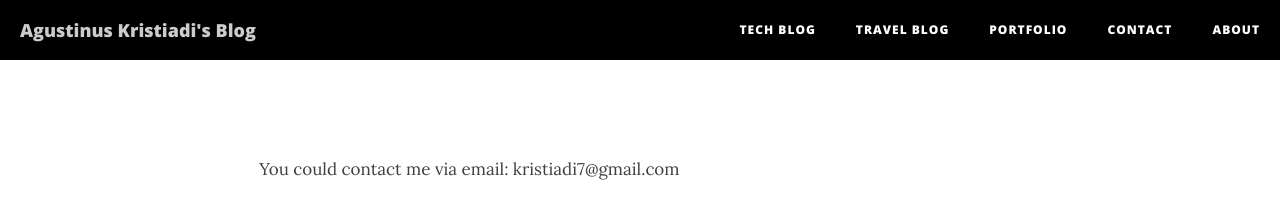
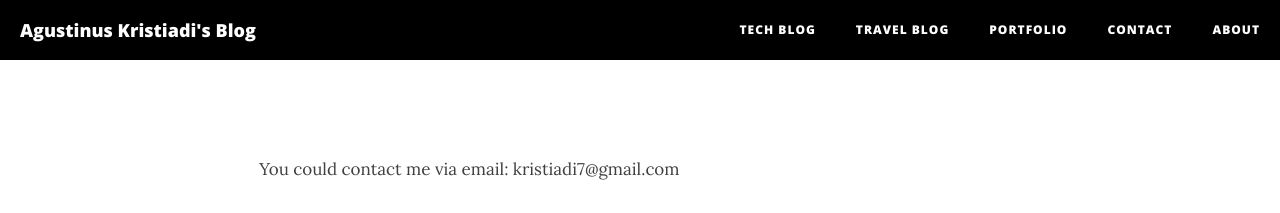
Before and after one commit to hsyodysseyjr/wiseodd0, a Jekyll site: the page built from contact.html, in a window 1280 px wide. Shown: the top 213 px of the page. Built offline with Jekyll 4.4.1, drawn with Linux system fonts in a browser that asks for light colours; nearby versions of some CDN libraries.

```diff
--- a/css/clean-blog.css
+++ b/css/clean-blog.css
@@ -57,6 +57,7 @@ hr.small {
   font-family: 'Open Sans', 'Helvetica Neue', Helvetica, Arial, sans-serif;
 }
 .navbar-custom .navbar-brand {
+  color: white;
   font-weight: 800;
 }
 .navbar-custom .nav li a {
@@ -133,6 +134,15 @@ hr.small {
     -o-transform: translate3d(0, 100%, 0);
     transform: translate3d(0, 100%, 0);
   }
+}
+.navbar-default .navbar-brand:hover {
+  color: white;
+}
+.navbar-default .navbar-nav>li>a {
+  color: white;
+}
+.navbar-default .navbar-nav>li>a:hover {
+  color: white;
 }
 .intro-header {
   background: no-repeat center center;
```
